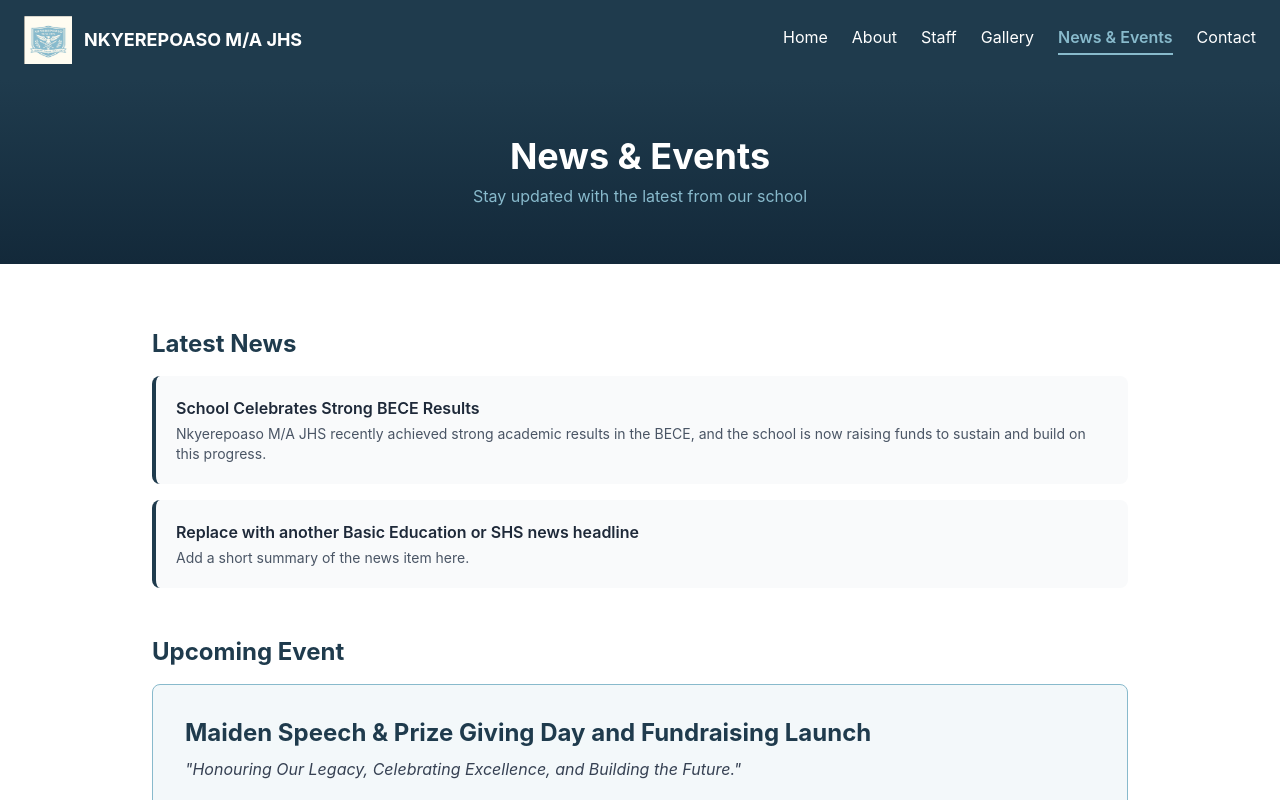
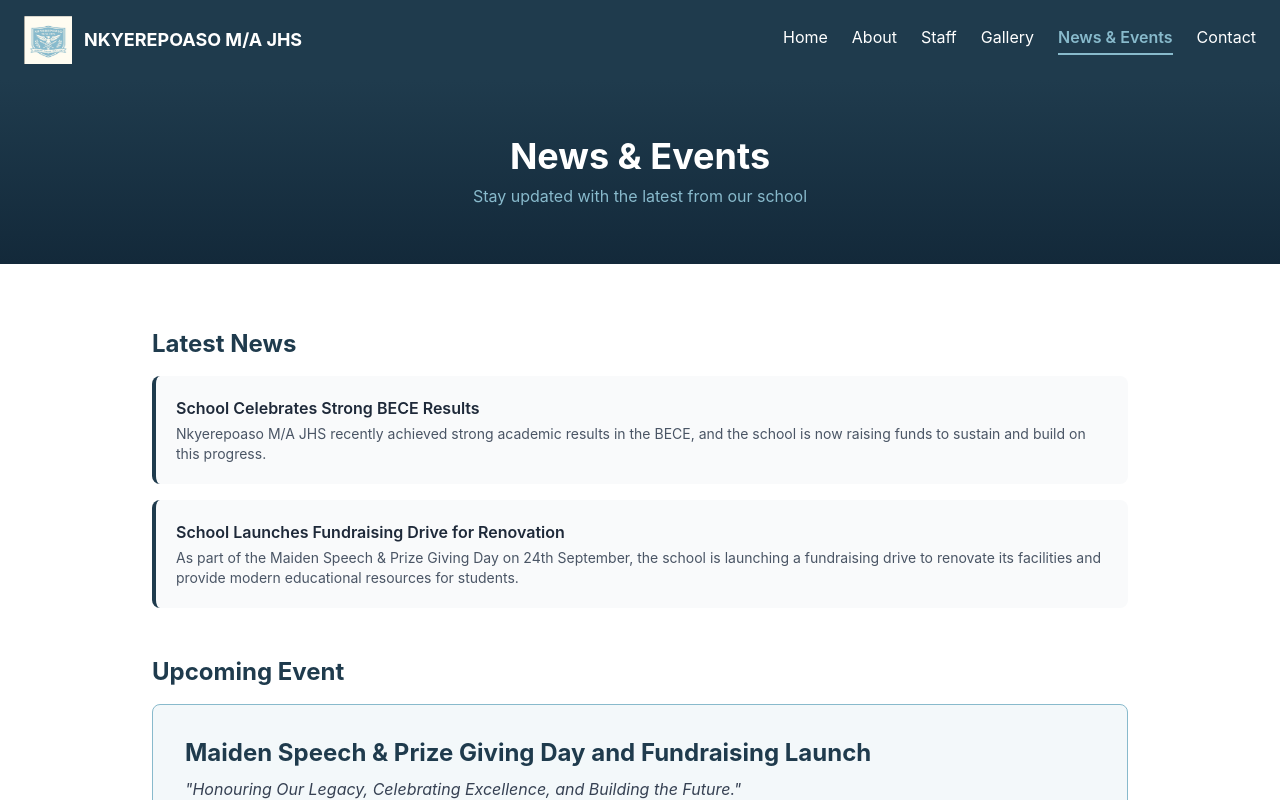
Before and after one commit to O-DAVID31/school-website, a React (Vite) app: page /events in a window 1280 px wide. Shown: the top 800 px of the page. Built offline with nearby package versions, Linux system fonts and the light colour scheme.

Commit message:
Fix news placeholder

```diff
--- a/src/pages/Events.jsx
+++ b/src/pages/Events.jsx
@@ -25,8 +25,10 @@ function Events() {
               </p>
             </div>
             <div className="bg-gray-50 p-5 rounded-lg border-l-4 border-primary">
-              <h3 className="font-semibold text-gray-800">Replace with another Basic Education or SHS news headline</h3>
-              <p className="text-gray-600 text-sm mt-1">Add a short summary of the news item here.</p>
+              <h3 className="font-semibold text-gray-800">School Launches Fundraising Drive for Renovation</h3>
+              <p className="text-gray-600 text-sm mt-1">
+                As part of the Maiden Speech & Prize Giving Day on 24th September, the school is launching a fundraising drive to renovate its facilities and provide modern educational resources for students.
+              </p>
             </div>
           </div>
         </section>
```
